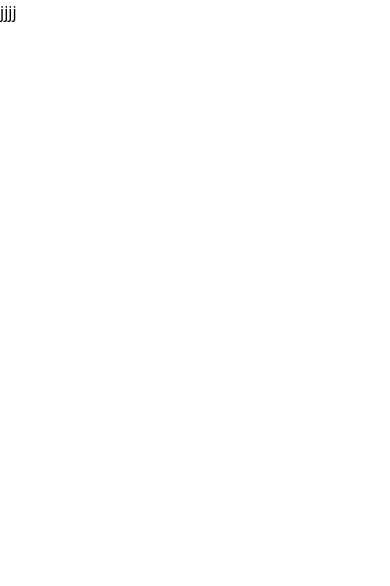
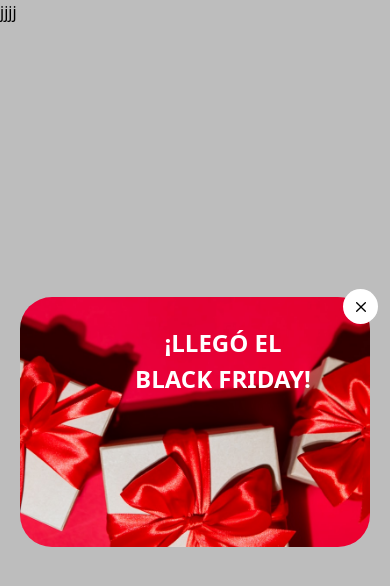
Before and after one commit to Darwin073100/black-friday, a React (Vite) app: page / in a window 390 px wide. Shown: the top 586 px of the page. Built offline with nearby package versions, Linux system fonts and the light colour scheme.

Commit message:
REFACTOR: Modal de black friday, responsivo.

```diff
--- a/src/presentation/styles/FloatingPromotion.css
+++ b/src/presentation/styles/FloatingPromotion.css
@@ -37,3 +37,25 @@
   object-fit: cover;
   object-position: bottom;
 }
+
+@media(max-width: 768px){
+    .picture-container {
+        width: 450px;
+        height: 350px;
+    }
+    .picture {
+        width: 450px;
+        height: 350px;
+    }
+}
+
+@media(max-width: 640px){
+    .picture-container {
+        width: 350px;
+        height: 250px;
+    }
+    .picture {
+        width: 350px;
+        height: 250px;
+    }
+}
--- a/src/presentation/ui/components/FloatingPromotion.tsx
+++ b/src/presentation/ui/components/FloatingPromotion.tsx
@@ -14,9 +14,9 @@ const FloatingPromotion = ({ onClose }: Props) => {
         <button onClick={onClose} className='floating-promotion-button bg-white text-black w-[35px] h-[35px] rounded-full flex justify-center items-center cursor-pointer hover:bg-gray-100 transition-all duration-300'>
           <CgClose />
         </button>
-        <div className='floating-promotion-title'>
-          <span className='text-white text-5xl font-bold uppercase'>¡Llegó el</span>
-          <span className='text-white text-5xl font-bold uppercase'>Black FRIDAY!</span>
+        <div className='floating-promotion-title text-white text-5xl max-sm:text-2xl max-md:text-4xl font-bold uppercase'>
+          <span>¡Llegó el</span>
+          <span>Black FRIDAY!</span>
         </div>
         <div className='picture-container'>
           <img src={BoxesPicture} alt="Regalos" className='picture rounded-4xl' />
--- a/src/presentation/ui/pages/Home.tsx
+++ b/src/presentation/ui/pages/Home.tsx
@@ -2,7 +2,7 @@ import { useState } from "react";
 import { FloatingPromotion } from "../components/FloatingPromotion";
 
 const Home = () => {
-  const [floatingActive, setFloatingActive] = useState(false);
+  const [floatingActive, setFloatingActive] = useState(true);
 
   const handleCloseFloating = () => {
     setFloatingActive(false);
```
